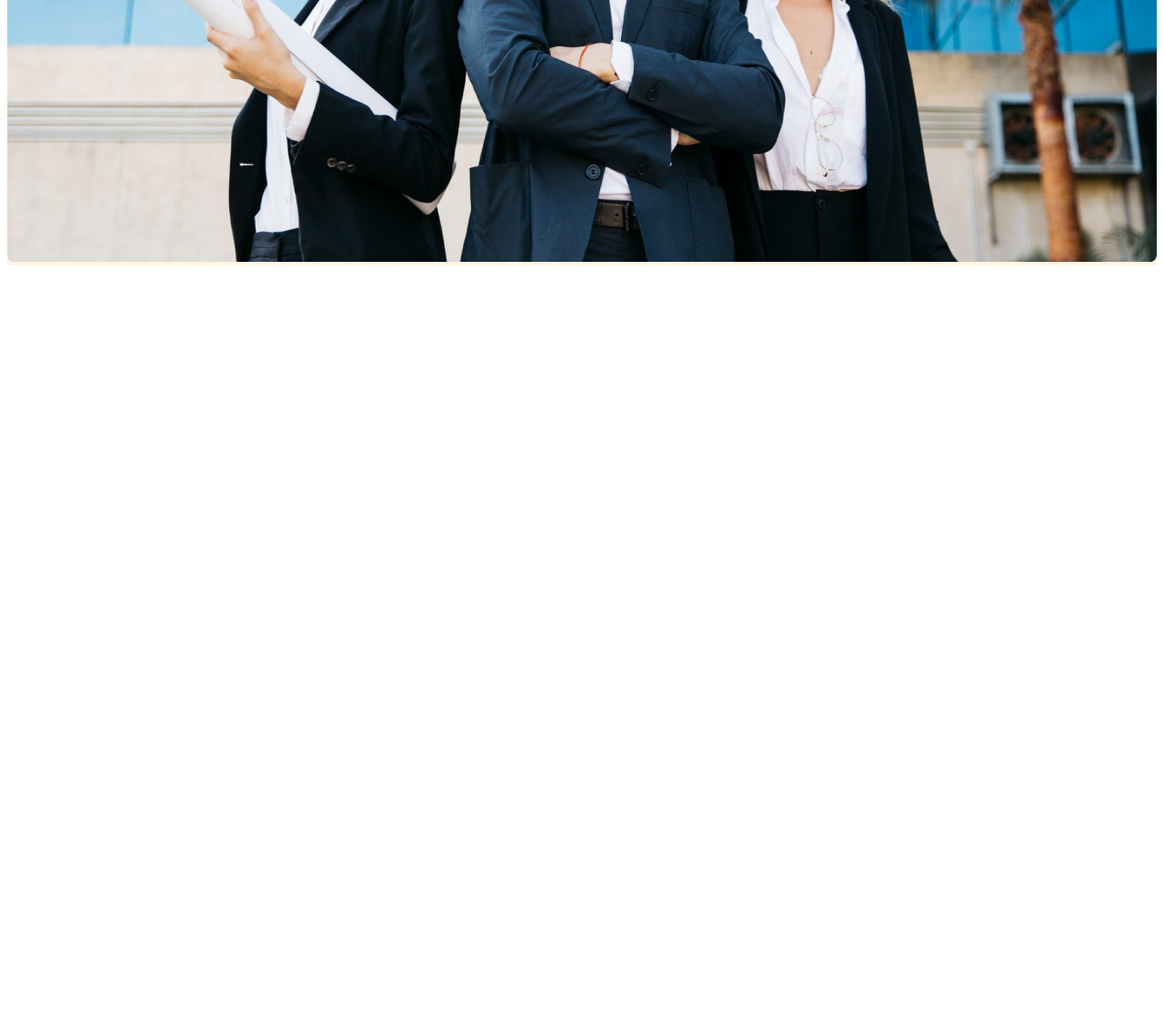
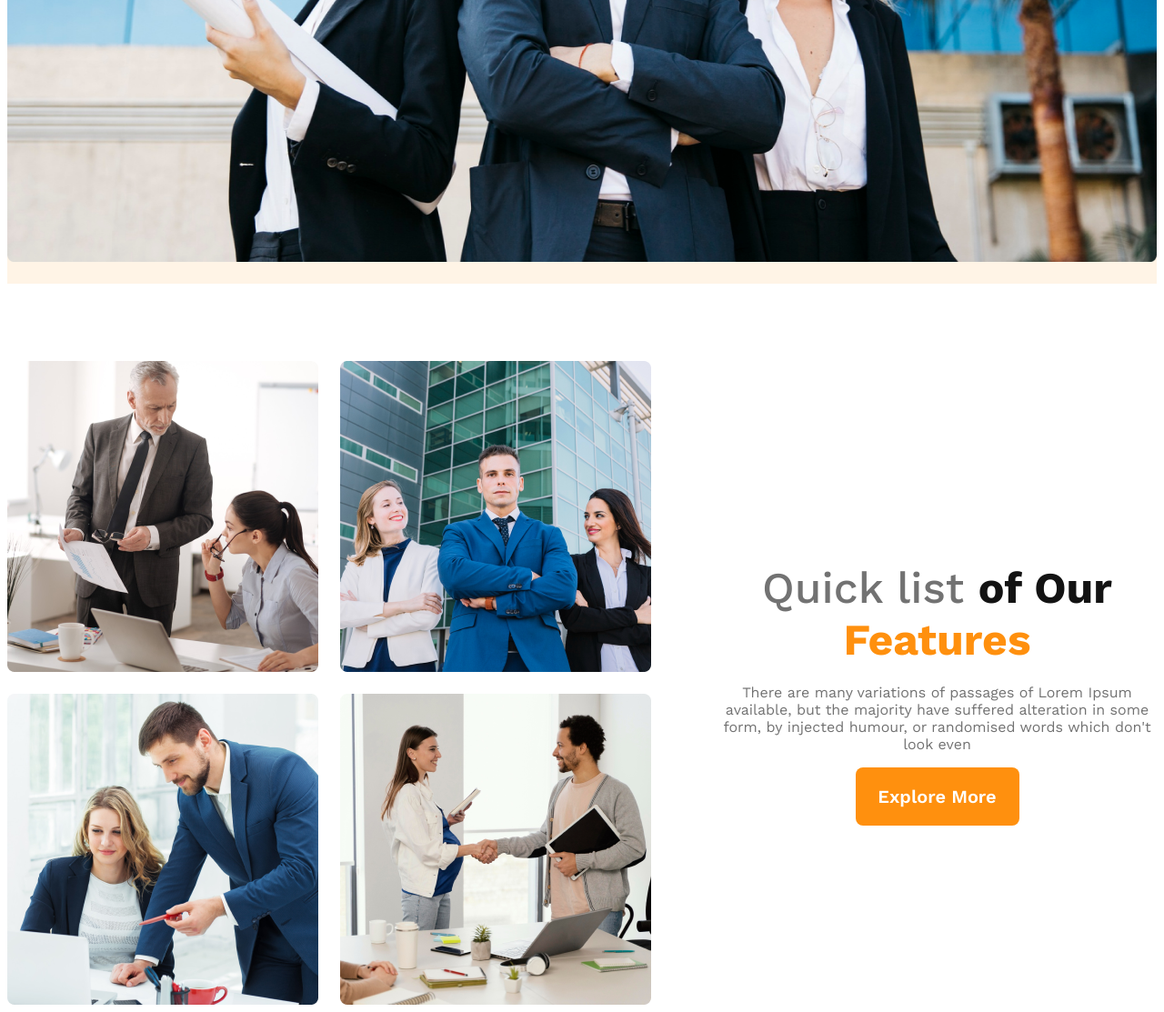
Before and after one commit to sunnyonweb/architect-website, a plain HTML site: page index.html in a window 1280 px wide. Shown: the part 820-1933 px from the top of the page at 91% size. Before the commit the page ends 1120 px from the top, so only its background shows below. Drawn offline with nearby package versions, Linux system fonts and the light colour scheme.

Commit message:
features section complete

```diff
--- a/index.html
+++ b/index.html
@@ -29,14 +29,46 @@
                     <p class="banner-text text-3">There are many variations of passages of Lorem Ipsum available, but the majority have suffered alteration in some form, by injected humour, or randomised words which don't look even</p>
                     <button class="btn">Explore More</button>
             </div>
-            <img src="./images/banner.png" alt="" class="banner-img">
+            <div class="img-container">
+                <img src="./images/banner.png" alt="" class="banner-img">
+            </div>
 
         </div>
 
     </header>
 
 
-    <main></main>
+    <main>
+            <!-- Features Section Start -->
+        <section class="features">
+
+            <div class="features-img">
+                <img src="./images/team1.png" alt="">
+                <img src="./images/team2.png" alt="">
+                <img src="./images/team3.png" alt="">
+                <img src="./images/team4.png" alt="">
+            </div>
+
+            <div class="features-contant">
+
+
+                <h2 class="features-title">
+
+                    <span class="features-title-1 text-3"> Quick list </span>
+
+                   <span class="features-title-2 text-1">of Our </span>
+
+                    <span class="features-title-3 text-4">Features</span>
+                </h2>
+
+
+                <p class="features-text text-3">There are many variations of passages of Lorem Ipsum available, but the majority have suffered alteration in some form, by injected humour, or randomised words which don't look even</p>
+                <button class="btn">Explore More</button>
+            </div>
+
+        </section>
+            <!-- Features Section End -->
+    </main>
 
 
     <footer></footer>
--- a/styles/style.css
+++ b/styles/style.css
@@ -1,3 +1,6 @@
+
+
+
 /* font area */
 
 @import url('https://fonts.googleapis.com/css2?family=Work+Sans:ital,wght@0,100..900;1,100..900&display=swap');
@@ -120,7 +123,118 @@
     max-width: 1440px;
     width: 100%;
     height: 700px;
+    margin-bottom: 20px;
 }
 
 
 /* banner style End */
+
+/* responsive media banner section start */
+
+@media screen and (max-width: 576px) {
+    .navbar {
+        flex-direction: column;
+    }
+    .brand {
+    margin: 10px auto 10px auto;}
+    .banner-title {
+    text-align: center;
+}
+.banner-contant{
+    height: 300px;
+}
+.banner-img{
+
+    width: 90%;
+    height: 90%;
+    display: block;
+    margin: 0 auto;
+
+}
+
+}
+
+
+/* responsive media banner section end */
+
+/* features Section Style Start */
+
+.features{
+    max-width: 1440px;
+    /* width: 100%; */
+    margin: 0 auto;
+    display: flex;
+    align-items: center;
+    gap: 73px;
+    margin-top: 85px;
+}
+.features-img{
+    display: grid;
+    grid-template-columns: repeat(2, 1fr);
+    gap: 24px;
+}
+.features-img img{
+    max-width: 342px;
+    height: 342px;
+}
+.features-contant{
+    height: 305px;
+    width: 537px;
+    text-align: center;
+}
+.features-title-1{
+    font-size: 3rem;
+    font-weight: 500;
+
+}
+.features-title-2{
+    font-size: 3rem;
+    font-weight: bold;
+}
+.features-title-3{
+    font-size: 3rem;
+    font-weight: bold;
+}
+.features-text{
+    font-size: 1rem;
+    font-weight: 400;
+}
+
+
+/* features Section responsive style start */
+
+
+@media screen and (max-width: 576px){
+
+    .features{
+        flex-direction: column;
+    }
+    .features-img{
+        grid-template-columns: repeat(1, 1fr);
+    }
+
+
+}
+
+@media screen and (min-width:576px) and (max-width: 1180px){
+
+    .features{
+        flex-direction: column;
+        gap: 40px;
+    }
+}
+
+
+
+/* features Section responsive style End */
+
+
+
+/* features Section Style End */
+
+
+/* Features 2 section style start */
+
+
+
+/* Features 2 section style end */
```
